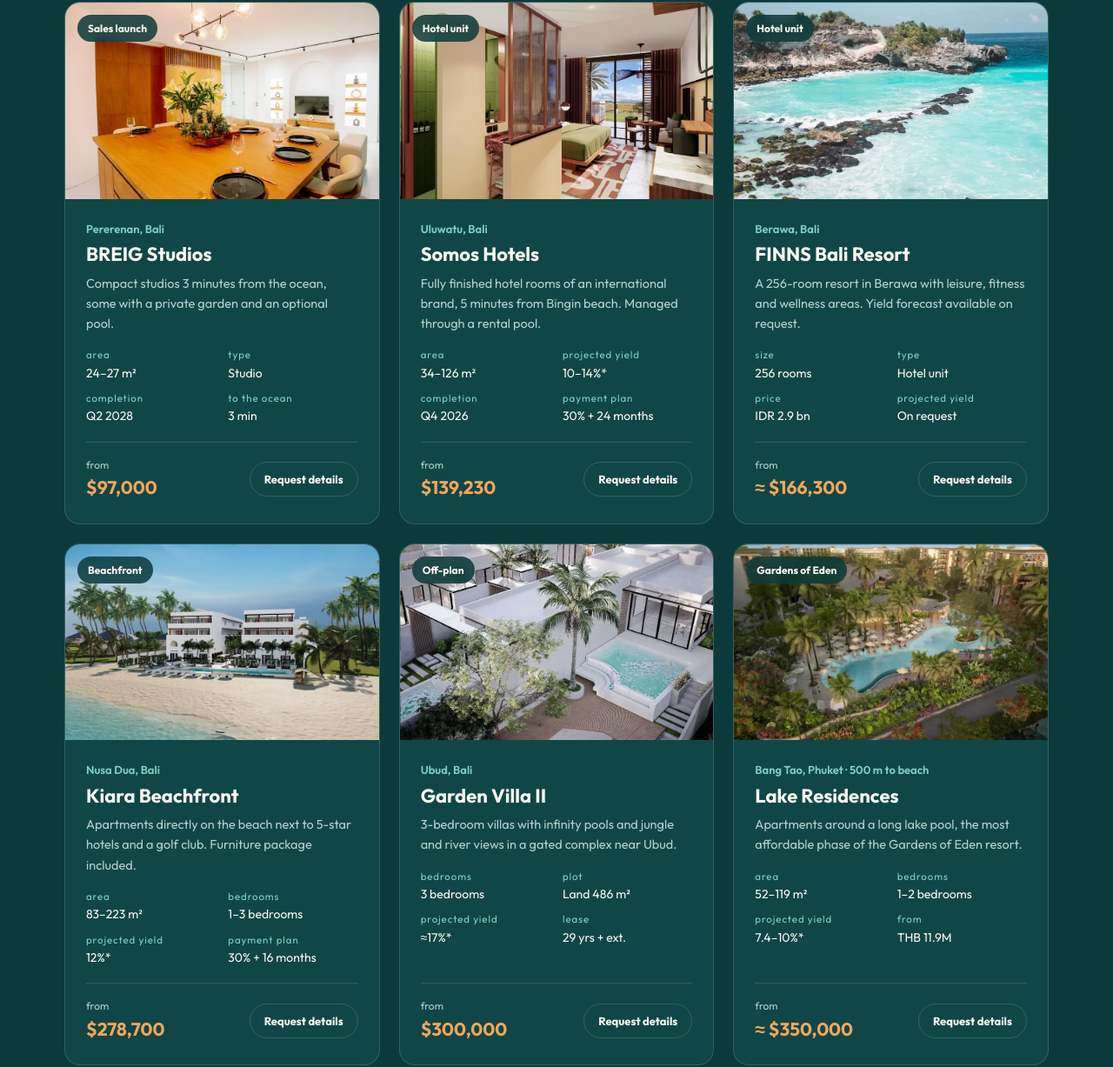
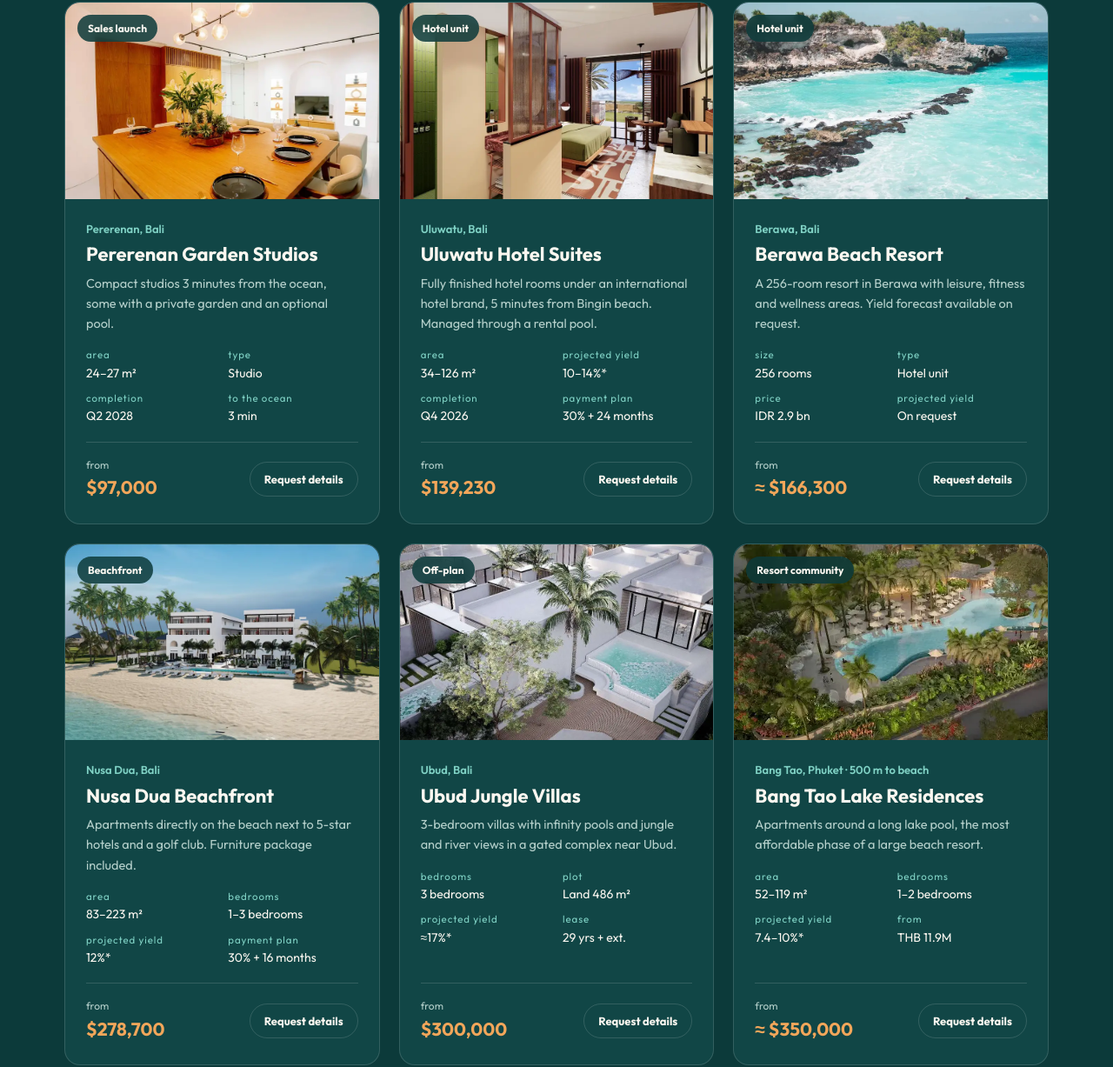
Before and after one commit to KoryunZ/partner-landings, a plain HTML site: page real-estate/index.html in a window 1280 px wide. Shown: the part 1320-2547 px from the top of the page at 87% size. Drawn offline with Linux system fonts and the light colour scheme.

Commit message:
Remove developer names and watermarks from real estate landing
Co-Authored-By: Claude Opus 5.5 <noreply@anthropic.com>
Claude-Session: https://claude.ai/code/session_01JWeX737ZaJu41z8fWPjV1k

```diff
--- a/real-estate/index.html
+++ b/real-estate/index.html
@@ -290,7 +290,7 @@ footer{padding:44px 0;border-top:1px solid var(--line);color:var(--muted);font-s
 
 <section id="income">
   <div class="wrap split">
-    <div class="split-img" style="background-image:url(img/eden.webp)"></div>
+    <div class="split-img" style="background-image:url(img/p12.webp)"></div>
     <div>
       <div class="eyebrow" data-i18n="i_eyebrow">Rental income</div>
       <h2 style="font-size:clamp(32px,4vw,46px);margin-bottom:14px" data-i18n="i_title">Your property works while you don't</h2>
@@ -405,59 +405,59 @@ const CONFIG = {
 /* ===== PROJECTS — edit prices/status here, the cards update automatically =====
    region: "bali" | "phuket"   price: number in USD (for sorting/filtering)   ready: true if finished */
 const PROJECTS = [
-  {id:"breig_studios",region:"bali",img:"studios",price:97000,ready:false,tag:{en:"Sales launch",ru:"Старт продаж"},
-   name:"BREIG Studios",loc:{en:"Pererenan, Bali",ru:"Перерэнан, Бали"},
+  {id:"pererenan_studios",region:"bali",img:"p01",price:97000,ready:false,tag:{en:"Sales launch",ru:"Старт продаж"},
+   name:"Pererenan Garden Studios",loc:{en:"Pererenan, Bali",ru:"Перерэнан, Бали"},
    desc:{en:"Compact studios 3 minutes from the ocean, some with a private garden and an optional pool.",ru:"Компактные студии в 3 минутах от океана, часть с собственным садом и опцией бассейна."},
    specs:[["size","24–27 m²"],["type",{en:"Studio",ru:"Студия"}],["ready",{en:"Q2 2028",ru:"II кв. 2028"}],["beach",{en:"3 min",ru:"3 мин"}]],
    priceTxt:"$97,000"},
-  {id:"somos",region:"bali",img:"somos",price:139230,ready:false,tag:{en:"Hotel unit",ru:"Гостиничный номер"},
-   name:"Somos Hotels",loc:{en:"Uluwatu, Bali",ru:"Улувату, Бали"},
-   desc:{en:"Fully finished hotel rooms of an international brand, 5 minutes from Bingin beach. Managed through a rental pool.",ru:"Номера с отделкой и мебелью в отеле международного бренда, 5 минут до пляжа Бингин. Управление по системе Rental Pool."},
+  {id:"uluwatu_suites",region:"bali",img:"p02",price:139230,ready:false,tag:{en:"Hotel unit",ru:"Гостиничный номер"},
+   name:"Uluwatu Hotel Suites",loc:{en:"Uluwatu, Bali",ru:"Улувату, Бали"},
+   desc:{en:"Fully finished hotel rooms under an international hotel brand, 5 minutes from Bingin beach. Managed through a rental pool.",ru:"Номера с отделкой и мебелью в отеле международного бренда, 5 минут до пляжа Бингин. Управление по системе Rental Pool."},
    specs:[["size","34–126 m²"],["yield",{en:"10–14%*",ru:"10–14%*"}],["ready",{en:"Q4 2026",ru:"IV кв. 2026"}],["plan",{en:"30% + 24 months",ru:"30% + 24 мес."}]],
    priceTxt:"$139,230"},
-  {id:"finns",region:"bali",img:"finns",price:166300,ready:false,tag:{en:"Hotel unit",ru:"Гостиничный номер"},
-   name:"FINNS Bali Resort",loc:{en:"Berawa, Bali",ru:"Берава, Бали"},
+  {id:"berawa_resort",region:"bali",img:"p03",price:166300,ready:false,tag:{en:"Hotel unit",ru:"Гостиничный номер"},
+   name:"Berawa Beach Resort",loc:{en:"Berawa, Bali",ru:"Берава, Бали"},
    desc:{en:"A 256-room resort in Berawa with leisure, fitness and wellness areas. Yield forecast available on request.",ru:"Курорт на 256 номеров в Бераве с зонами отдыха, фитнеса и оздоровления. Прогноз доходности по запросу."},
    specs:[["units",{en:"256 rooms",ru:"256 номеров"}],["type",{en:"Hotel unit",ru:"Номер в отеле"}],["price_idr","IDR 2.9 bn"],["yield",{en:"On request",ru:"По запросу"}]],
    priceTxt:"≈ $166,300"},
-  {id:"kiara",region:"bali",img:"kiara",price:278700,ready:false,tag:{en:"Beachfront",ru:"Первая линия"},
-   name:"Kiara Beachfront",loc:{en:"Nusa Dua, Bali",ru:"Нуса Дуа, Бали"},
+  {id:"nusadua_beachfront",region:"bali",img:"p04",price:278700,ready:false,tag:{en:"Beachfront",ru:"Первая линия"},
+   name:"Nusa Dua Beachfront",loc:{en:"Nusa Dua, Bali",ru:"Нуса Дуа, Бали"},
    desc:{en:"Apartments directly on the beach next to 5-star hotels and a golf club. Furniture package included.",ru:"Апартаменты прямо на пляже рядом с отелями 5* и гольф-клубом. Пакет мебели включён."},
    specs:[["size","83–223 m²"],["beds",{en:"1–3 bedrooms",ru:"1–3 спальни"}],["yield",{en:"12%*",ru:"12%*"}],["plan",{en:"30% + 16 months",ru:"30% + 16 мес."}]],
    priceTxt:"$278,700"},
-  {id:"gv2",region:"bali",img:"gv2",price:300000,ready:false,tag:{en:"Off-plan",ru:"Строится"},
-   name:"Garden Villa II",loc:{en:"Ubud, Bali",ru:"Убуд, Бали"},
+  {id:"ubud_villas",region:"bali",img:"p05",price:300000,ready:false,tag:{en:"Off-plan",ru:"Строится"},
+   name:"Ubud Jungle Villas",loc:{en:"Ubud, Bali",ru:"Убуд, Бали"},
    desc:{en:"3-bedroom villas with infinity pools and jungle and river views in a gated complex near Ubud.",ru:"Виллы с 3 спальнями, бассейном инфинити и видом на джунгли и реку в охраняемом комплексе у Убуда."},
    specs:[["beds",{en:"3 bedrooms",ru:"3 спальни"}],["land",{en:"Land 486 m²",ru:"Участок 486 м²"}],["yield",{en:"≈17%*",ru:"≈17%*"}],["lease",{en:"29 yrs + ext.",ru:"29 лет + продление"}]],
    priceTxt:"$300,000"},
-  {id:"lake",region:"phuket",img:"lake",price:350141,ready:false,tag:{en:"Gardens of Eden",ru:"Gardens of Eden"},
-   name:"Lake Residences",loc:{en:"Bang Tao, Phuket · 500 m to beach",ru:"Банг Тао, Пхукет · 500 м до пляжа"},
-   desc:{en:"Apartments around a long lake pool, the most affordable phase of the Gardens of Eden resort.",ru:"Апартаменты у длинного бассейна-озера — самая доступная фаза курорта Gardens of Eden."},
+  {id:"bangtao_lake",region:"phuket",img:"p06",price:350141,ready:false,tag:{en:"Resort community",ru:"Курортный комплекс"},
+   name:"Bang Tao Lake Residences",loc:{en:"Bang Tao, Phuket · 500 m to beach",ru:"Банг Тао, Пхукет · 500 м до пляжа"},
+   desc:{en:"Apartments around a long lake pool, the most affordable phase of a large beach resort.",ru:"Апартаменты у длинного бассейна-озера — самая доступная фаза большого пляжного курорта."},
    specs:[["size","52–119 m²"],["beds",{en:"1–2 bedrooms",ru:"1–2 спальни"}],["yield",{en:"7.4–10%*",ru:"7,4–10%*"}],["thb","THB 11.9M"]],
    priceTxt:"≈ $350,000"},
-  {id:"park",region:"phuket",img:"park",price:357600,ready:false,tag:{en:"Gardens of Eden",ru:"Gardens of Eden"},
-   name:"Park Residences",loc:{en:"Bang Tao, Phuket · 300 m to beach",ru:"Банг Тао, Пхукет · 300 м до пляжа"},
+  {id:"bangtao_park",region:"phuket",img:"p07",price:357600,ready:false,tag:{en:"Resort community",ru:"Курортный комплекс"},
+   name:"Bang Tao Park Residences",loc:{en:"Bang Tao, Phuket · 300 m to beach",ru:"Банг Тао, Пхукет · 300 м до пляжа"},
    desc:{en:"Residences among parks and walking paths, balancing lifestyle and stable rental income.",ru:"Резиденции среди парков и прогулочных дорожек — баланс жизни и стабильного дохода от аренды."},
    specs:[["size","49–100 m²"],["beds",{en:"1–2 bedrooms",ru:"1–2 спальни"}],["yield",{en:"7.5–11%*",ru:"7,5–11%*"}],["thb","THB 12.2M"]],
    priceTxt:"≈ $357,600"},
-  {id:"gv1",region:"bali",img:"gv1",price:610000,ready:true,tag:{en:"Ready",ru:"Готово"},
-   name:"Garden Villa I",loc:{en:"Pererenan, Bali",ru:"Перерэнан, Бали"},
+  {id:"pererenan_villa",region:"bali",img:"p08",price:610000,ready:true,tag:{en:"Ready",ru:"Готово"},
+   name:"Pererenan Pool Villa",loc:{en:"Pererenan, Bali",ru:"Перерэнан, Бали"},
    desc:{en:"Fully furnished 3-bedroom villa with pool and rooftop lounge, 100 m from the ocean in a gated complex.",ru:"Меблированная вилла с 3 спальнями, бассейном и лаунжем на крыше, 100 м от океана в охраняемом комплексе."},
    specs:[["size",{en:"205 m² + roof",ru:"205 м² + крыша"}],["beds",{en:"3 bedrooms",ru:"3 спальни"}],["yield",{en:"≈15.5%*",ru:"≈15,5%*"}],["lease",{en:"28 years",ru:"28 лет"}]],
    priceTxt:"$610,000"},
-  {id:"baliwood",region:"bali",img:"baliwood",price:700000,ready:true,tag:{en:"Ready",ru:"Готово"},
-   name:"Baliwood Residence",loc:{en:"Pererenan, Bali",ru:"Перерэнан, Бали"},
+  {id:"pererenan_lofts",region:"bali",img:"p09",price:700000,ready:true,tag:{en:"Ready",ru:"Готово"},
+   name:"Pererenan Loft Villas",loc:{en:"Pererenan, Bali",ru:"Перерэнан, Бали"},
    desc:{en:"2- and 4-bedroom villas with 7-meter ceilings, private pool and rooftop pool lounge, 3 minutes from the ocean.",ru:"Виллы с 2 и 4 спальнями, потолками 7 м, собственным бассейном и лаунжем на крыше, 3 минуты до океана."},
    specs:[["beds",{en:"2 or 4 bedrooms",ru:"2 или 4 спальни"}],["size","235–310 m²"],["yield",{en:"11–15.5%*",ru:"11–15,5%*"}],["lease",{en:"28 years",ru:"28 лет"}]],
    priceTxt:"$700,000"},
-  {id:"eden",region:"phuket",img:"eden",price:705882,ready:false,tag:{en:"50 m to beach",ru:"50 м до пляжа"},
-   name:"Eden Residences",loc:{en:"Bang Tao, Phuket · 50 m to beach",ru:"Банг Тао, Пхукет · 50 м до пляжа"},
-   desc:{en:"The beachfront phase of Gardens of Eden: sea-view residences, duplexes and penthouses with private rooftop pools.",ru:"Пляжная фаза Gardens of Eden: резиденции с видом на море, дуплексы и пентхаусы с бассейнами на крыше."},
+  {id:"bangtao_beach",region:"phuket",img:"p10",price:705882,ready:false,tag:{en:"50 m to beach",ru:"50 м до пляжа"},
+   name:"Bang Tao Beachfront Residences",loc:{en:"Bang Tao, Phuket · 50 m to beach",ru:"Банг Тао, Пхукет · 50 м до пляжа"},
+   desc:{en:"The beachfront phase of the resort: sea-view residences, duplexes and penthouses with private rooftop pools.",ru:"Пляжная фаза курорта: резиденции с видом на море, дуплексы и пентхаусы с бассейнами на крыше."},
    specs:[["size","72–381 m²"],["beds",{en:"1–4 bedrooms",ru:"1–4 спальни"}],["yield",{en:"8–12%*",ru:"8–12%*"}],["thb","THB 24M"]],
    priceTxt:"≈ $706,000"},
-  {id:"banyan",region:"phuket",img:"banyan",price:0,ready:false,tag:{en:"Branded",ru:"Брендовый"},
-   name:"Banyan Group Residences",loc:{en:"Laguna, Phuket",ru:"Лагуна, Пхукет"},
-   desc:{en:"A collection of branded condos, penthouses and lagoon-front pool villas in Laguna Phuket, many with golf club membership.",ru:"Брендовые кондоминиумы, пентхаусы и виллы у лагуны в Laguna Phuket, многие с членством в гольф-клубе."},
+  {id:"laguna_residences",region:"phuket",img:"p11",price:0,ready:false,tag:{en:"Branded",ru:"Брендовый"},
+   name:"Laguna Branded Residences",loc:{en:"Laguna, Phuket",ru:"Лагуна, Пхукет"},
+   desc:{en:"A collection of branded condos, penthouses and lagoon-front pool villas in the Laguna area, many with golf club membership.",ru:"Брендовые кондоминиумы, пентхаусы и виллы у лагуны в районе Лагуна, многие с членством в гольф-клубе."},
    specs:[["size","29–358 m²"],["beds",{en:"Studio – 4 bed",ru:"Студия – 4 спальни"}],["extra",{en:"Golf membership*",ru:"Гольф-клуб*"}],["type",{en:"Condo & villa",ru:"Кондо и виллы"}]],
    priceTxt:{en:"On request",ru:"По запросу"}}
 ];
```
Also changed, not shown: real-estate/img/lake.webp (deleted), real-estate/img/p01.webp (renamed from real-estate/img/studios.webp), real-estate/img/p02.webp (renamed from real-estate/img/somos.webp), real-estate/img/p03.webp (renamed from real-estate/img/finns.webp), real-estate/img/p04.webp (renamed from real-estate/img/kiara.webp), real-estate/img/p05.webp (renamed from real-estate/img/gv2.webp), real-estate/img/p06.webp (added), real-estate/img/p07.webp (added), real-estate/img/p08.webp (renamed from real-estate/img/gv1.webp), real-estate/img/p09.webp (renamed from real-estate/img/baliwood.webp), real-estate/img/p10.webp (renamed from real-estate/img/eden.webp), real-estate/img/p11.webp (renamed from real-estate/img/banyan.webp), real-estate/img/p12.webp (added), real-estate/img/park.webp (deleted), 1 more files.
